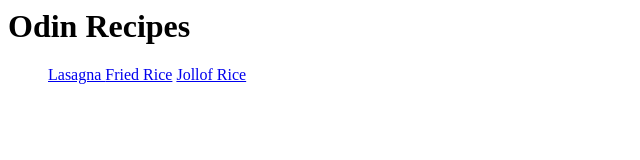
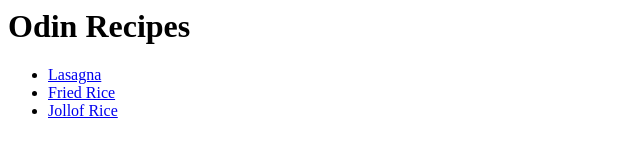
Before and after one commit to yorliabdulai/odin-recipes, a plain HTML site: page index.html in a window 1280 px wide. Shown: the whole page, without its empty margins (0-640 px from the left). Drawn offline with Linux system fonts and the light colour scheme.

Commit message:
My multi recipes page

```diff
--- a/index.html
+++ b/index.html
@@ -6,9 +6,9 @@
 	<body>
 		<h1>Odin Recipes </h1>
 		<ul>
-		<a href="recipes/lasagna.html " >Lasagna </a>
-		<a href="recipes/friedrice.html">Fried Rice</a>
-		<a href="recipes/jollofrice.html">Jollof Rice</a>
+		<li><a href="recipes/lasagna.html " >Lasagna </a></li>
+		<li><a href="recipes/friedrice.html">Fried Rice</a></li>
+		<li><a href="recipes/jollofrice.html">Jollof Rice</a></li>
 		</ul>
 	</body>
 
```
